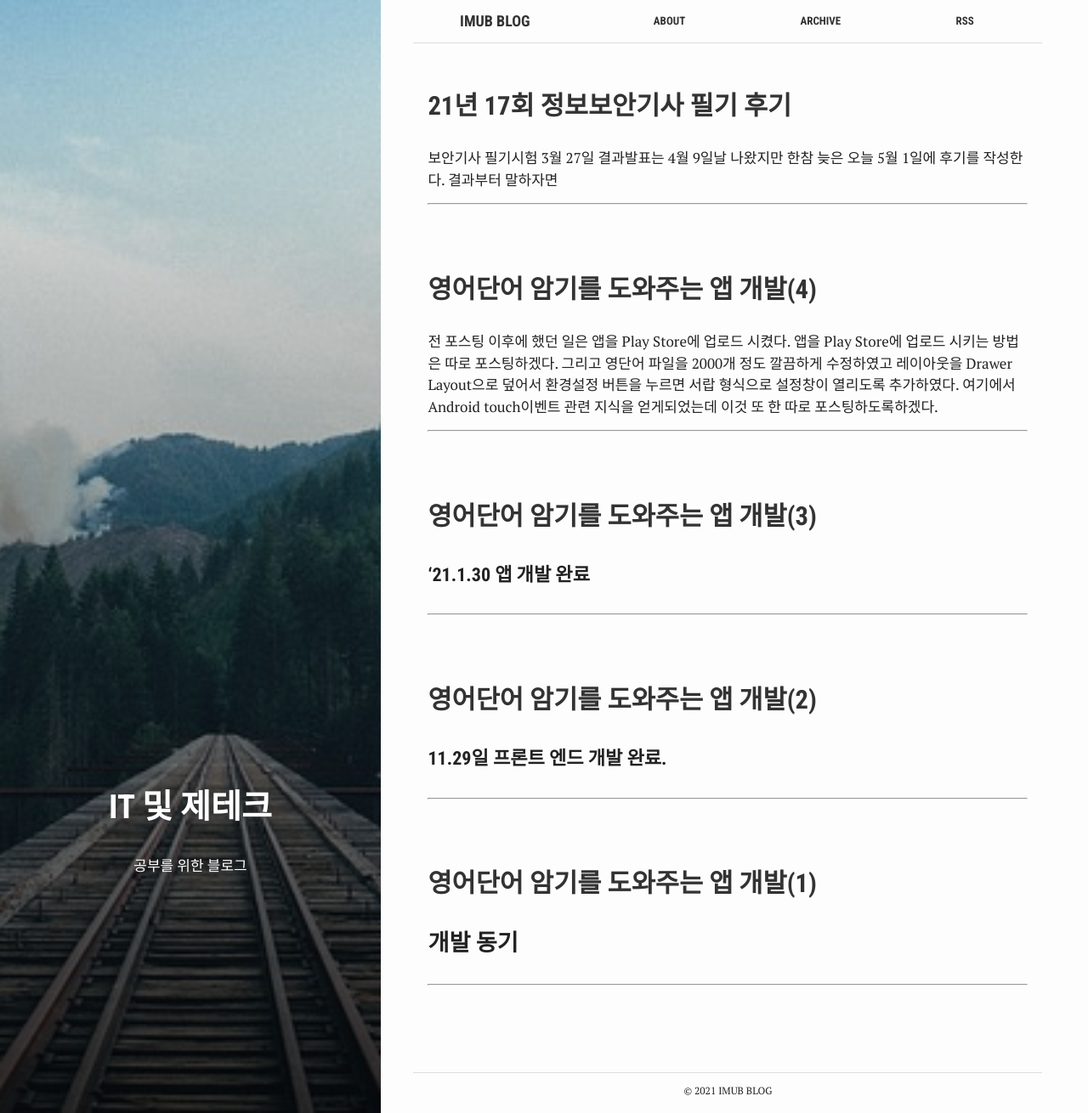
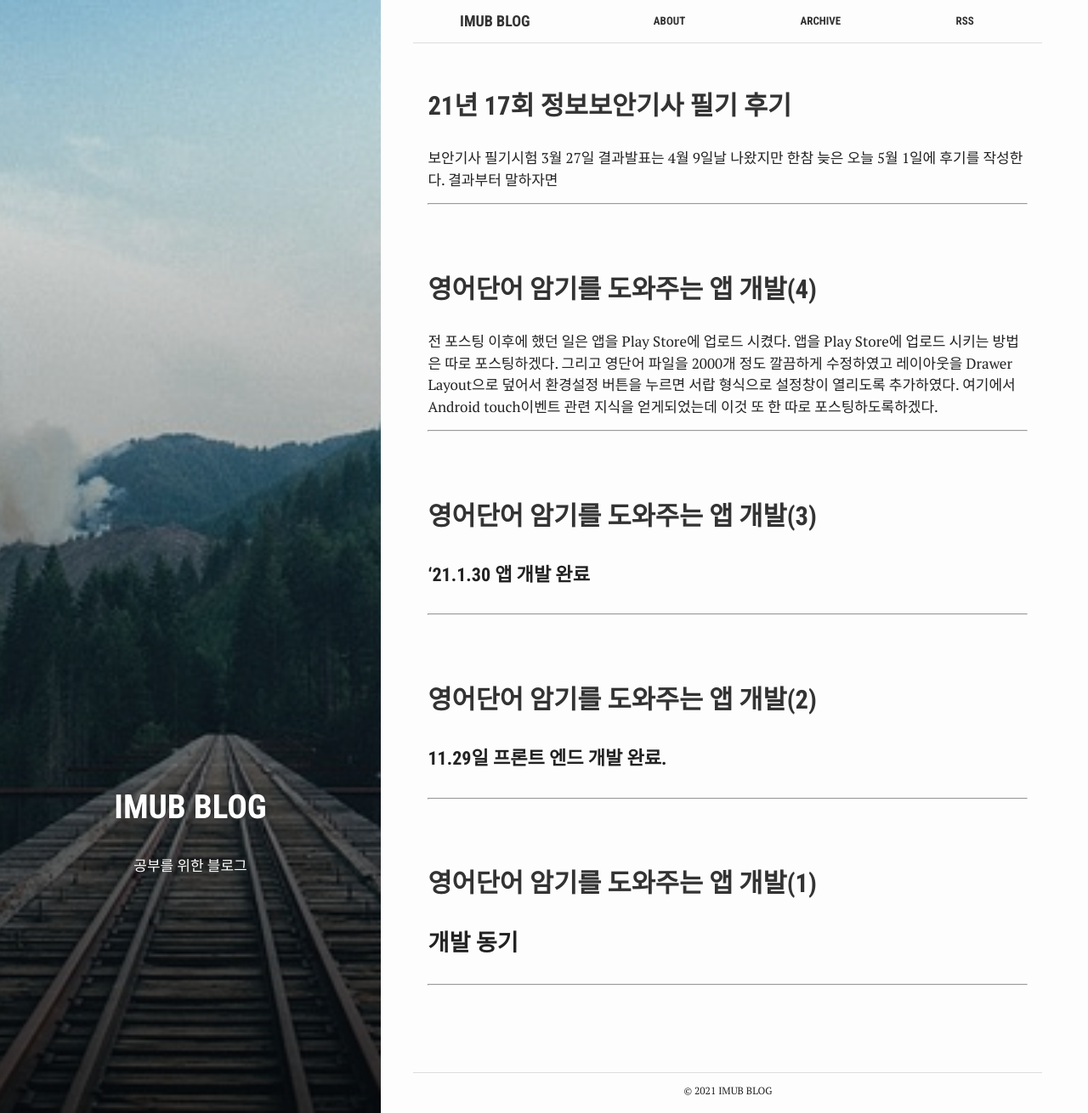
Before and after one commit to ImUB/imub.github.io, a Jekyll site: the page built from index.html, in a window 1280 px wide and 1310 px high. Shown: the whole window at 85% size. Built offline with Jekyll 4.4.1, drawn with Linux system fonts in a browser that asks for light colours.

Commit message:
aside 수정

```diff
--- a/index.html
+++ b/index.html
@@ -2,7 +2,7 @@
 bg: "rails.jpg"
 layout: default
 crawlertitle: "ImUB Blog"
-title: "IT 및 제테크"
+title: "imub blog"
 summary: "공부를 위한 블로그"
 ---
 
```
Also changed, not shown: _posts/2020-11-17-Screen-Shot.md (+1 -1 lines), 1 other file.
